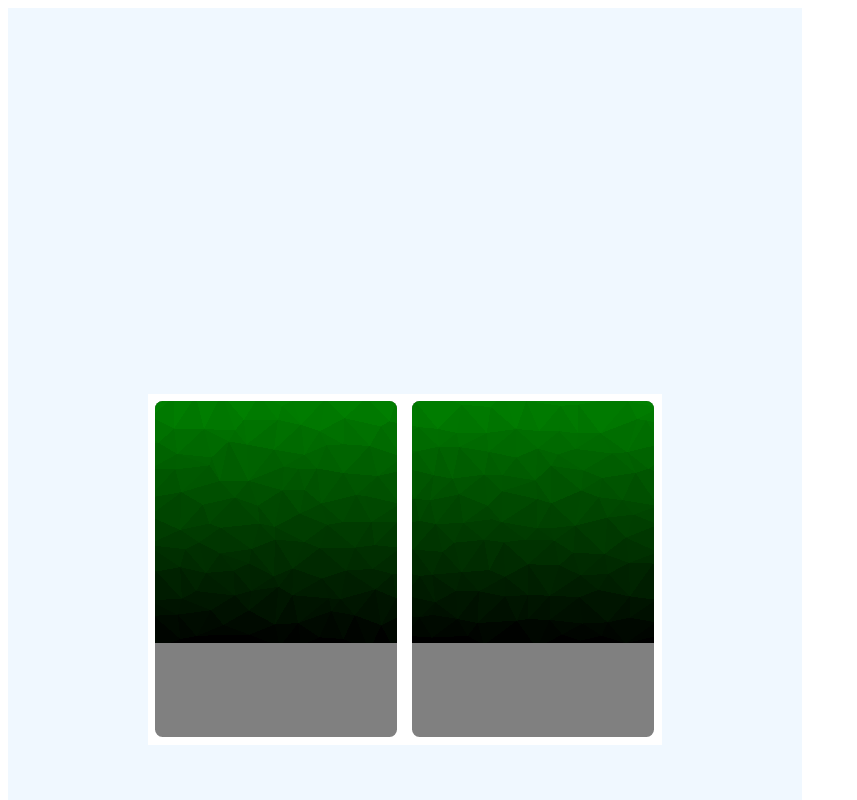
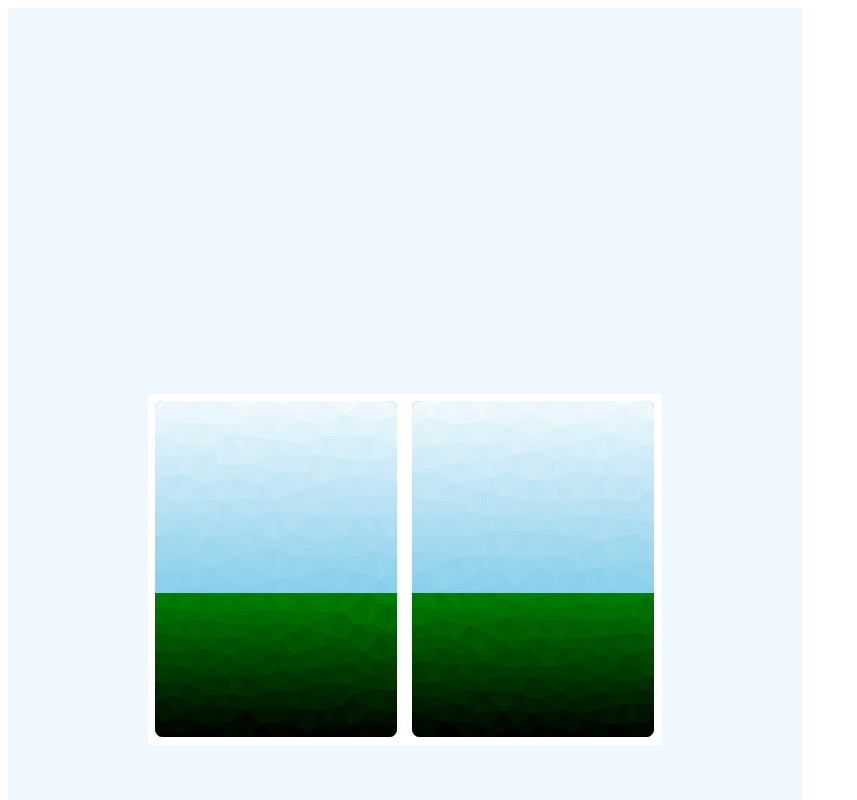
Before and after one commit to Saucistophe/rpg-tarot, an Angular app: page / in a window 1280 px wide. Shown: the top 800 px of the page, without its empty margins (0-857 px from the left). Built offline with nearby package versions, Linux system fonts and the light colour scheme.

Commit message:
Fixed display, introduced some input for the gradients

```diff
--- a/src/app/card/card.component.html
+++ b/src/app/card/card.component.html
@@ -1,7 +1,7 @@
 <div class="card">
   <div class="card-content">
-    <rpg-triangle-gradient [numberOfXTriangles]="10"  [numberOfYTriangles]="10"></rpg-triangle-gradient>
-    <!--<rpg-triangle-gradient [numberOfXTriangles]="55"  [numberOfYTriangles]="55" [colors]="groundColors"></rpg-triangle-gradient>-->
+    <rpg-triangle-gradient [numberOfXTriangles]="10"  [numberOfYTriangles]="10" [yStretchPercentage]="80" [colorFunction]="skyColorFunction"></rpg-triangle-gradient>
+    <rpg-triangle-gradient [numberOfXTriangles]="10"  [numberOfYTriangles]="10" [yStretchPercentage]="60"></rpg-triangle-gradient>
 
   </div>
 
--- a/src/app/card/card.component.scss
+++ b/src/app/card/card.component.scss
@@ -11,5 +11,13 @@
     border-radius: 2mm;
     background: grey;
     overflow: hidden;
+
+    display: flex;
+    flex-direction: column;
+    align-items: stretch;
+    /*justify-content: center;
+    align-content: center;
+    page-break-after:always;
+    scroll-snap-align: start;*/
   }
 }
--- a/src/app/card/card.component.ts
+++ b/src/app/card/card.component.ts
@@ -13,4 +13,8 @@ export class CardComponent implements OnInit {
 
   ngOnInit(): void {
   }
+
+  skyColorFunction(x: number, y: number): string {
+    return Color('skyblue').lighten((1 - y) / 3).hex();
+  }
 }
--- a/src/app/triangle-gradient/triangle-gradient.component.html
+++ b/src/app/triangle-gradient/triangle-gradient.component.html
@@ -1,4 +1,4 @@
-<svg viewBox="0 0 100 100" xmlns="http://www.w3.org/2000/svg">
+<svg [attr.viewBox]="'0 0 100 ' + yStretchPercentage" xmlns="http://www.w3.org/2000/svg">
 
   <polygon *ngFor="let triangle of triangleIndices; let index = index;"
            [attr.fill]="getColor(triangle)"
--- a/src/app/triangle-gradient/triangle-gradient.component.scss
+++ b/src/app/triangle-gradient/triangle-gradient.component.scss
@@ -1,3 +1,12 @@
 :host {
-  margin-bottom: -20px;
+
+  // Angular adds a dummy tag for this component. The SVG is supposed to smartly fit 100% of its parent space;
+  // But that means we would have to compute exactly the size of that dummy tag from the svg actual size...
+  // This naughty kludge alleviates that fact.
+  display: contents;
+
+  svg {
+    width: 100%;
+    height: auto;
+  }
 }
--- a/src/app/triangle-gradient/triangle-gradient.component.ts
+++ b/src/app/triangle-gradient/triangle-gradient.component.ts
@@ -12,6 +12,9 @@ export class TriangleGradientComponent implements OnInit {
   points: number[][];
   roundedPoints: string[][];
   triangleIndices: number[][];
+
+  @Input()
+  yStretchPercentage = 100;
 
   @Input()
   numberOfXTriangles: number;
@@ -32,11 +35,11 @@ export class TriangleGradientComponent implements OnInit {
     this.points = [];
     // Create a grid of points. They are spaced evenly across a [0,100] square.
     // Two points are added before and beyond the grid to ensure there are enough material to create edge triangles.
-    // A variation of roughly half a cell is added to spice things up without messing triangles.
+    // A variation of roughly a third of a cell is added to spice things up without messing triangles.
     for (let i = -2; i < this.numberOfXTriangles + 2; i++) {
       for (let j = -2; j < this.numberOfYTriangles + 2; j++) {
         const x = (i + 0.7 * (Math.random() - 0.5)) / this.numberOfXTriangles * 100;
-        const y = (j + 0.7 * (Math.random() - 0.5)) / this.numberOfXTriangles * 100;
+        const y = (j + 0.7 * (Math.random() - 0.5)) / this.numberOfYTriangles * this.yStretchPercentage;
         this.points.push([x, y]);
       }
     }
@@ -60,7 +63,7 @@ export class TriangleGradientComponent implements OnInit {
     const centroidY = (this.points[triangle[0]][1] + this.points[triangle[1]][1] + this.points[triangle[2]][1]) / 3;
 
     const xFraction = Math.min(Math.max(centroidX / 100, 0), 1);
-    const yFraction = Math.min(Math.max(centroidY / 100, 0), 1);
+    const yFraction = Math.min(Math.max(centroidY / this.yStretchPercentage, 0), 1);
 
     return this.colorFunction(xFraction, yFraction);
   }
```
